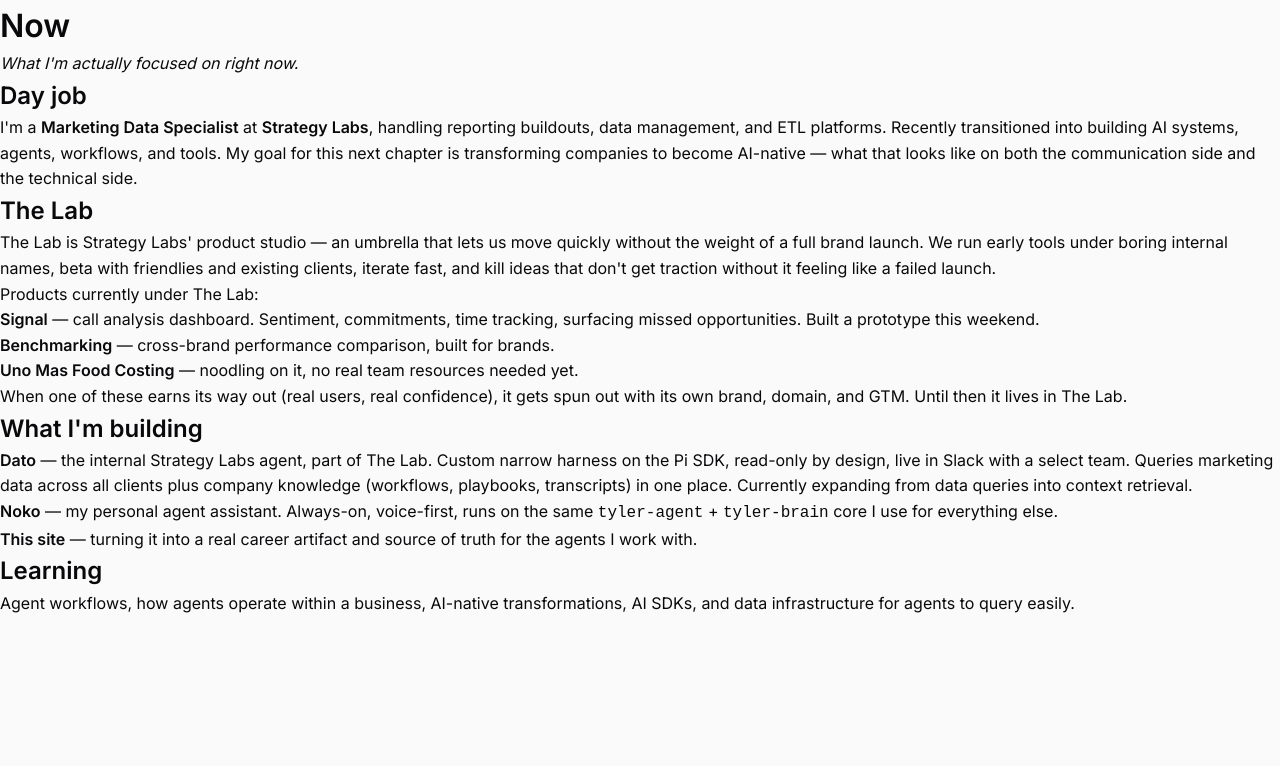
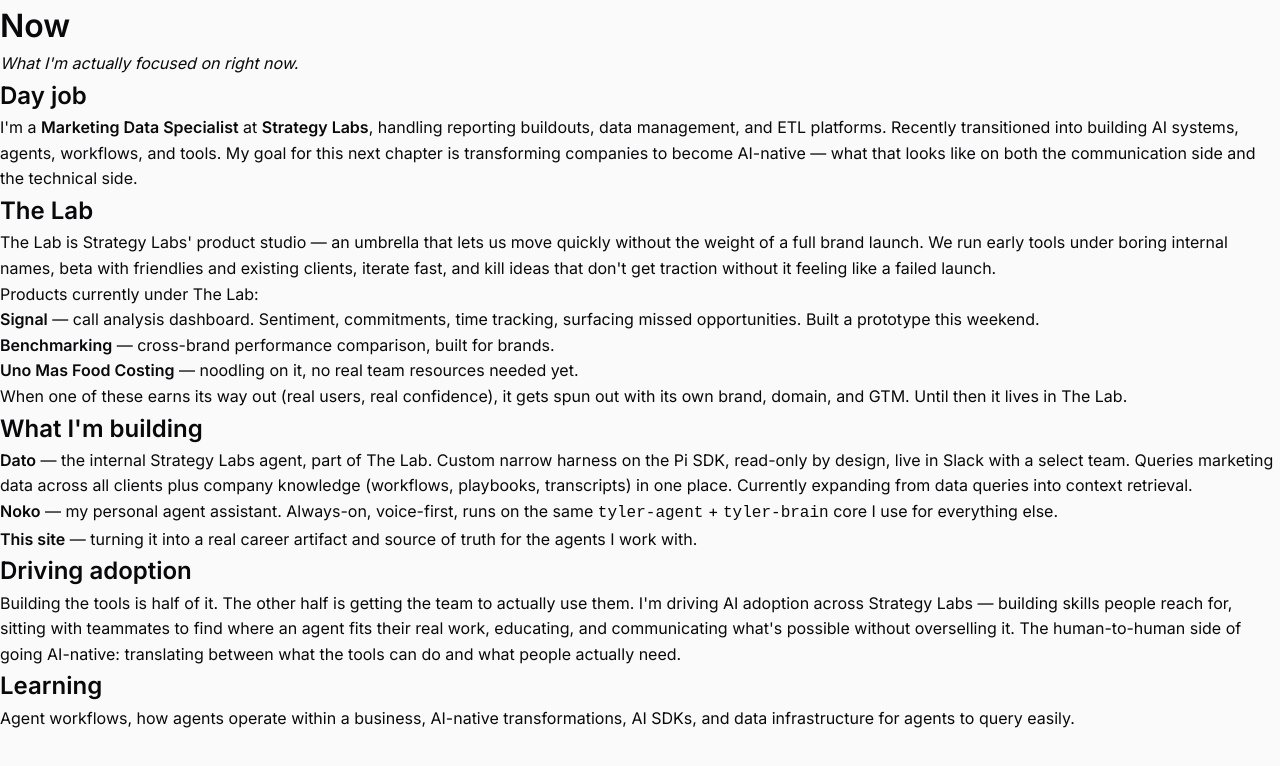
Before and after one commit to thetyedye/tyler-md, a Next.js app: page /now in a window 1280 px wide. Shown: the top 766 px of the page. Built offline with nearby package versions, Linux system fonts and the light colour scheme.

Commit message:
Update now and work pages

```diff
--- a/pages/now.mdx
+++ b/pages/now.mdx
@@ -28,6 +28,10 @@
 - **Noko** — my personal agent assistant. Always-on, voice-first, runs on the same `tyler-agent` + `tyler-brain` core I use for everything else.
 - **This site** — turning it into a real career artifact and source of truth for the agents I work with.
 
+## Driving adoption
+
+Building the tools is half of it. The other half is getting the team to actually use them. I'm driving AI adoption across Strategy Labs — building skills people reach for, sitting with teammates to find where an agent fits their real work, educating, and communicating what's possible without overselling it. The human-to-human side of going AI-native: translating between what the tools can do and what people actually need.
+
 ## Learning
 
 Agent workflows, how agents operate within a business, AI-native transformations, AI SDKs, and data infrastructure for agents to query easily.
--- a/pages/work.mdx
+++ b/pages/work.mdx
@@ -13,6 +13,7 @@
 - Shipped the first end-to-end workflow skill: agent-assembled client performance summary, source-backed, reviewed by a human, sent.
 - Built a contribution-margin app: a standalone calculator that takes business-level profitability metrics and forecasts how marketing inputs (revenue, ad spend, CPC, CTR, AOV, CPM) back into profit. Gives the business clear profit tracking and gives the marketing team KPI goals that actually align with margin.
 - Drive adoption inside CSM, Creative, Data, Media, and HR workflows — not "demo that works in a vacuum" but agents embedded in real client work.
+- Drive AI adoption across the team: building skills people reach for, educating, and communicating what's possible — the human-to-human side of going AI-native, not just shipping tools.
 
 ---
 
```
